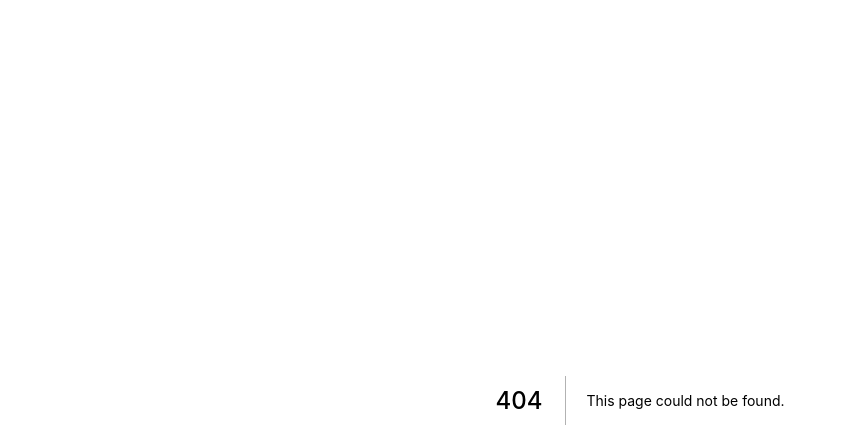
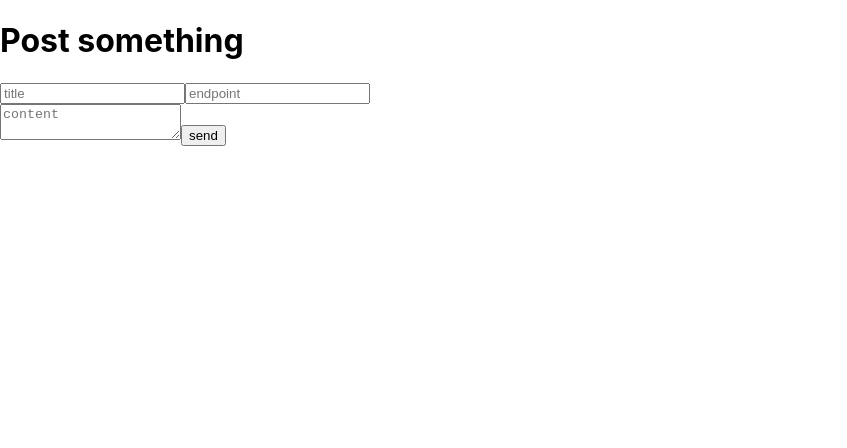
Before and after one commit to nanoweeb/weeblog, a Next.js app: page /posts/create in a window 1280 px wide. Before the commit this address had no page. Shown: the top 448 px of the page, without its empty margins (0-847 px from the left). Built offline with nearby package versions, Linux system fonts and the light colour scheme.

Commit message:
fixing error

```diff
--- /dev/null
+++ b/pages/api/posts/create.js
@@ -0,0 +1,14 @@
+import { PrismaClient } from "@prisma/client";
+
+const prisma = new PrismaClient();
+
+export default async function handler(req, res) {
+  if (req.method !== "POST") return res.status(405).end();
+
+  const data = req.body;
+  const post = await prisma.Post.create({
+    data,
+  });
+
+  res.json(200);
+}
--- /dev/null
+++ b/pages/posts/create.js
@@ -0,0 +1,59 @@
+import { useState } from "react";
+
+export default function create() {
+  const [formData, setFormData] = useState({
+    title: "",
+    content: "",
+    endpoint: "",
+  });
+
+  async function sendPost(e) {
+    e.preventDefault();
+    const res = await fetch("/api/posts/create", {
+      method: "POST",
+      headers: { "Content-Type": "application/json" },
+      body: JSON.stringify(formData),
+    });
+
+    return await res.json();
+  }
+
+  function formHandler(e) {
+    const value = e.target.value;
+    const name = e.target.name;
+
+    setFormData({
+      ...formData,
+      [name]: value,
+    });
+  }
+
+  return (
+    <div>
+      <h1>Post something</h1>
+
+      <form onSubmit={sendPost}>
+        <input
+          name="title"
+          type="text"
+          placeholder="title"
+          onChange={formHandler}
+        />
+        <input
+          name="endpoint"
+          type="text"
+          placeholder="endpoint"
+          onChange={formHandler}
+        />
+        <br />
+        <textarea
+          name="content"
+          placeholder="content"
+          onChange={formHandler}
+        ></textarea>
+
+        <button type="submit">send</button>
+      </form>
+    </div>
+  );
+}
--- a/pages/posts/index.js
+++ b/pages/posts/index.js
@@ -16,7 +16,7 @@ export default function Posts({ data }) {
       <h1>Posts</h1>
       {data.map((p) => {
         return (
-          <div>
+          <div key={p.id}>
             <h1>{p.title}</h1>
             <p>{p.content}</p>
             <p>{p.endpoint}</p>
```
Also changed, not shown: pages/index.js (+1 -16 lines), pages/api/hello.js (deleted).
